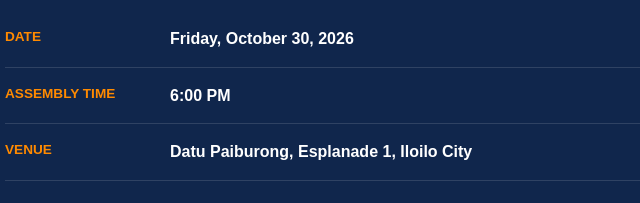
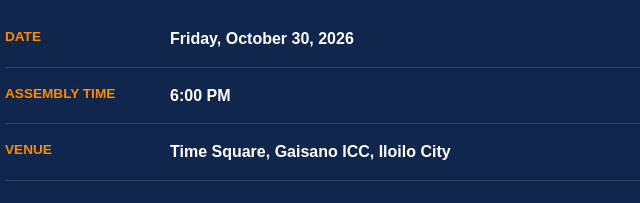
Before and after one commit to velocity5000/halloween-community-run, a plain HTML site: page index.html in a window 1280 px wide. Shown: the part 1220-1423 px from the top of the page, 241-881 px from the left. Drawn offline with Linux system fonts and the light colour scheme.

Commit message:
Updated venue

```diff
--- a/index.html
+++ b/index.html
@@ -86,8 +86,7 @@
                 <span class="detail-label">VENUE</span>
 
                 <span class="detail-value">
-                    Datu Paiburong, Esplanade 1,
-                    Iloilo City
+                    Time Square, Gaisano ICC, Iloilo City
                 </span>
 
             </div>
```
Also changed, not shown: 1 other file.
